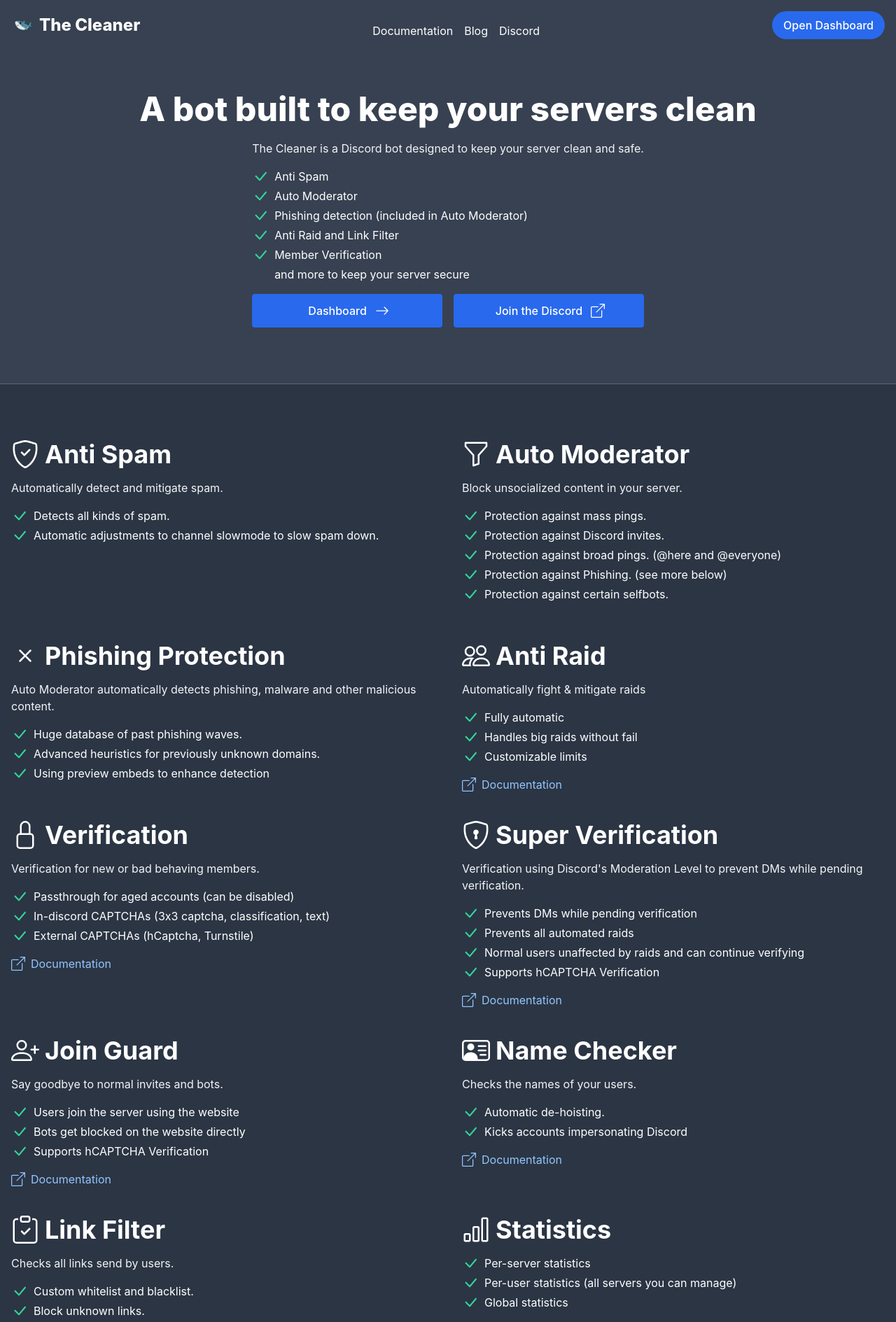
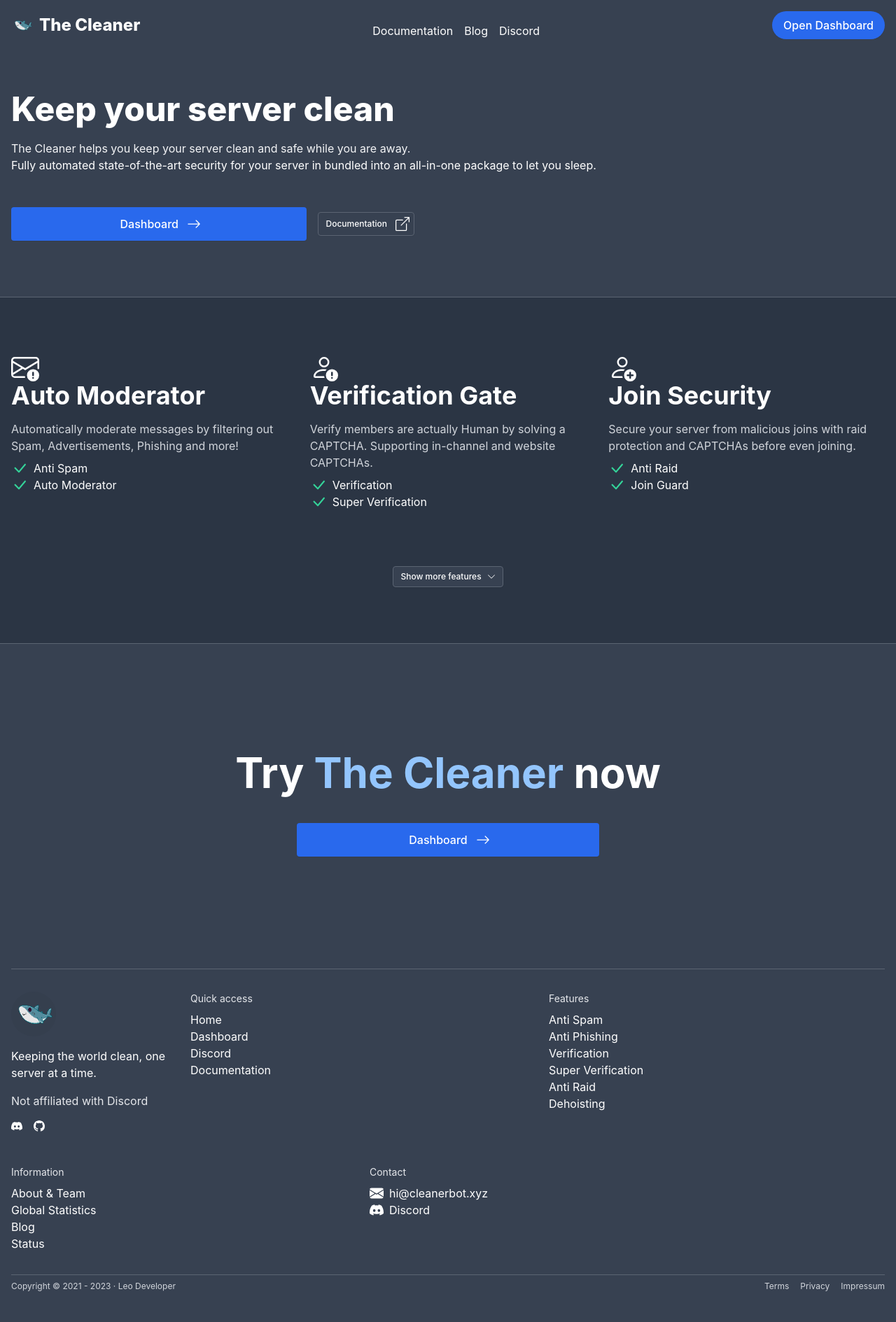
Before and after one commit to cleaner-bot/website, a Next.js app: page / in a window 1280 px wide. Shown: the top 1889 px of the page at 70% size. After the commit the page ends 1854 px from the top, so only its background shows below. Built offline with nearby package versions, Linux system fonts and the light colour scheme.

Commit message:
update homepage

```diff
--- a/components/features.jsx
+++ b/components/features.jsx
@@ -13,6 +13,9 @@ import {
     PersonVcard,
     X,
     ClipboardCheck,
+    EnvelopeExclamation,
+    PersonExclamation,
+    PersonAdd,
 } from "react-bootstrap-icons";
 
 const features = [
@@ -159,24 +162,40 @@ const features = [
     },
 ];
 
-export default function Features() {
+export function Features({ withAos }) {
     return (
         <div className="grid gap-10 lg:grid-cols-2">
             {features.map((feat) => (
+                withAos ? (
                     <div data-aos="fade-up" key={feat.name}>
+                        <Card feature={feat} />
+                    </div>
+                ) : (
+                    <div key={feat.name}>
+                        <Card feature={feat} />
+                    </div>
+                )
+            ))}
+        </div>
+    );
+}
+
+function Card({ feature }) {
+    return (
+        <>
             <h2 className="flex mb-4 text-4xl font-bold leading-10">
-                        {feat.icon && <feat.icon className="w-10 h-10 mr-2" />}
-                        {feat.name}
+                {feature.icon && <feature.icon className="w-10 h-10 mr-2" />}
+                {feature.name}
             </h2>
-                    <div className="text-gray-100">{feat.description}</div>
+            <div className="text-gray-100">{feature.description}</div>
             <div className="my-4 space-y-1">
-                        {feat.points.map((point) => (
+                {feature.points.map((point) => (
                     <Pro key={point}>{point}</Pro>
                 ))}
             </div>
-                    {feat.links && (
+            {feature.links && (
                 <p className="flex flex-wrap gap-4">
-                            {feat.links.map((link) => (
+                    {feature.links.map((link) => (
                         <Link
                             href={link.href}
                             key={link.href}
@@ -188,8 +207,60 @@ export default function Features() {
                     ))}
                 </p>
             )}
+        </>
+    )
+}
+
+const reducedFeatures = [
+    {
+        name: "Auto Moderator",
+        icon: EnvelopeExclamation,
+        description: "Automatically moderate messages by filtering out Spam, Advertisements, Phishing and more!",
+        features: [
+            "Anti Spam",
+            "Auto Moderator",
+        ]
+    },
+    {
+        name: "Verification Gate",
+        icon: PersonExclamation,
+        description: "Verify members are actually Human by solving a CAPTCHA. Supporting in-channel and website CAPTCHAs.",
+        features: [
+            "Verification",
+            "Super Verification",
+        ]
+    },
+    {
+        name: "Join Security",
+        icon: PersonAdd,
+        description: "Secure your server from malicious joins with raid protection and CAPTCHAs before even joining.",
+        features: [
+            "Anti Raid",
+            "Join Guard",
+        ]
+    }
+]
+export function ReducedFeatures() {
+    return (
+        <div className="grid gap-8 md:grid-cols-3">
+            {reducedFeatures.map(feature => (
+                <div key={feature.name} data-aos="fade-up">
+                    {feature.icon && <feature.icon className="w-10 h-10 mr-2" />}
+                    <h2 className="flex mb-4 text-4xl font-bold leading-10">
+                        {feature.name}
+                    </h2>
+                    <p className="text-gray-300">
+                        {feature.description}
+                    </p>
+                    <ul className="mt-2">
+                        {feature.features.map(feat => (
+                            <li key={feat}>
+                                <Pro>{feat}</Pro>
+                            </li>
+                        ))}
+                    </ul>
                 </div>
             ))}
         </div>
-    );
+    )
 }
--- a/components/footer.jsx
+++ b/components/footer.jsx
@@ -1,11 +1,14 @@
 import clsx from "clsx";
 import Link from "next/link";
 import Image from "next/image";
+import { ExternalLink } from "./buttons";
+import { Discord, Envelope, EnvelopeFill, Github } from "react-bootstrap-icons";
 
 const footer = [
     {
         name: "Quick access",
         links: [
+            { name: "Home", href: "/" },
             { name: "Dashboard", href: "/dash/" },
             { name: "Discord", href: "/discord" },
             { name: "Documentation", href: "https://docs.cleanerbot.xyz/" },
@@ -52,9 +55,103 @@ const footer = [
             { name: "Status", href: "https://cleaner.instatus.com/" },
         ],
     },
+    {
+        name: "Contact",
+        links: [
+            { name: "hi@cleanerbot.xyz", href: "mailto:hi@cleanerbot.xyz", icon: EnvelopeFill },
+            { name: "Discord", href: "/discord", icon: Discord },
+        ]
+    }
 ];
 
+const legal = [
+    { name: "Terms", href: "https://docs.cleanerbot.xyz/legal/terms/" },
+    { name: "Privacy", href: "https://docs.cleanerbot.xyz/legal/privacy/" },
+    { name: "Impressum", href: "https://docs.cleanerbot.xyz/legal/impressum/" },
+]
+
+const social = [
+    { icon: Discord, href: "/discord" },
+    { icon: Github, href: "https://github.com/cleaner-bot" }
+]
+
 export default function Footer() {
+    return (
+        <div className="grid grid-cols-2 gap-8 md:grid-cols-4 lg:grid-cols-5">
+            <div className="col-span-2 md:col-span-4 lg:col-span-1">
+                <Link
+                    href="/"
+                    className="block w-16 h-16 col-span-2 rounded-full bg-gray-710 hover:bg-gray-650 --anim"
+                >
+                    <Image
+                        src="/img/avatar@96x96.png"
+                        alt="The Cleaner Logo"
+                        width={96}
+                        height={96}
+                    />
+                </Link>
+                <p className="my-4">
+                    Keeping the world clean, one server at a time.
+                </p>
+                <p className="mt-2 text-gray-200">
+                    Not affiliated with Discord
+                </p>
+                <div className="flex gap-4 my-4">
+                    {social.map(link => (
+                        <Link href={link.href} key={link.href}>
+                            <link.icon className="w-4 h-4" />
+                        </Link>
+                    ))}
+                </div>
+            </div>
+            {footer.map(section => (
+                <div key={section.name} className="col-span-2 sm:col-span-2">
+                    <p className="mb-2 text-sm text-gray-200">
+                        {section.name}
+                    </p>
+                    <div className="flex flex-col">
+                        {section.links.map((link) => (
+                            <Link
+                                href={link.href}
+                                className="flex items-center gap-2 hover:underline "
+                                key={link.href}
+                            >
+                                {link.icon && <link.icon className="w-5 h-5" />}
+                                {link.name}
+                            </Link>
+                        ))}
+                    </div>
+                </div>
+            ))}
+
+            <div className="flex flex-wrap justify-between col-span-2 py-2 text-xs text-gray-300 border-t gap-x-8 gap-y-2 md:col-span-4 border-gray-550 lg:col-span-5">
+                <p className="text-xs text-gray-300">
+                    Copyright &copy; 2021 - 2023
+                    &middot;{" "}
+                    <Link
+                        href="https://github.com/le0developer"
+                        className="hover:underline"
+                    >
+                        Leo Developer
+                    </Link>
+                </p>
+                <div className="flex gap-4">
+                    {legal.map(link => (
+                        <Link
+                            href={link.href}
+                            key={link.href}
+                            className="hover:underline"
+                        >
+                            {link.name}
+                        </Link>
+                    ))}
+                </div>
+            </div>
+        </div>
+    )
+}
+
+function Footer2() {
     return (
         <div className="items-baseline justify-center gap-12 lg:flex">
             <div className="col-span-2 pb-12 text-center sm:col-span-3 lg:col-span-1">
--- a/pages/index.jsx
+++ b/pages/index.jsx
@@ -1,15 +1,15 @@
 import AOS from "aos";
 import "aos/dist/aos.css";
 
-import { useEffect } from "react";
+import { useEffect, useState } from "react";
 import Link from "next/link";
 import Image from "next/image";
 
 import MetaTags from "@/components/metatags.jsx";
-import { Pro } from "@/components/featurelist.jsx";
 import { InternalLink, ExternalLink } from "@/components/buttons.jsx";
 import Footer from "@/components/footer.jsx";
-import Features from "@/components/features.jsx";
+import { Features, ReducedFeatures } from "@/components/features.jsx";
+import { ChevronDown, ChevronUp } from "react-bootstrap-icons";
 
 const headerLinks = [
     { name: "Documentation", href: "https://docs.cleanerbot.xyz/" },
@@ -28,6 +28,25 @@ export default function Home() {
                 description="A bot built for keeping servers clean. Start protecting your server with The Cleaner now!"
             />
             <div className="--container">
+                <Header />
+                <Hero />
+            </div>
+            <div className="py-20 mt-20 border-t border-b bg-gray-750 border-gray-550">
+                <div className="--container">
+                    <FeatureSection />
+                </div>
+            </div>
+            <CTA />
+            <div className="--container">
+                <div className="pb-8 border-t border-gray-550" />
+                <Footer />
+            </div>
+        </>
+    );
+}
+
+function Header() {
+    return (
         <div className="flex flex-wrap items-end justify-center h-10 gap-4 mt-4 overflow-hidden sm:justify-between gap-y-10">
             <h1 className="flex items-center justify-center h-full text-2xl font-extrabold hover:underline decoration-indigo-550 decoration-4 underline-offset-2">
                 <Image
@@ -57,47 +76,68 @@ export default function Home() {
                 Open Dashboard
             </Link>
         </div>
-                <h2 className="mt-20 text-5xl font-extrabold leading-10 text-center">
-                    A bot built to keep your servers clean
+    )
+}
+
+function Hero() {
+    return (
+        <>
+            <h2 className="mt-20 text-5xl font-extrabold leading-10 text-center md:text-left">
+                Keep your server clean
             </h2>
-                <div className="mx-auto md:w-max">
             <p className="mt-6 text-gray-100">
-                        The Cleaner is a Discord bot designed to keep your
-                        server clean and safe.
+                The Cleaner helps you keep your server clean and safe while
+                you are away.
             </p>
-                    <div className="mx-auto my-4 space-y-1">
-                        <Pro>Anti Spam</Pro>
-                        <Pro>Auto Moderator</Pro>
-                        <Pro>
-                            Phishing detection (included in Auto Moderator)
-                        </Pro>
-                        <Pro>Anti Raid and Link Filter</Pro>
-                        <Pro>Member Verification</Pro>
-                        <p className="ml-8">
-                            and more to keep your server secure
+            <p>
+                Fully automated state-of-the-art security for your server in
+                bundled into an all-in-one package to let you sleep.
             </p>
-                    </div>
-                    <div className="flex flex-col gap-4 md:flex-row">
+            <div className="flex items-center justify-center w-full gap-4 mt-12 md:w-1/2 md:max-w-xl">
                 <InternalLink
                     href="/dash"
-                            className="w-full md:max-w-96"
+                    className="w-full"
                 >
                     Dashboard
                 </InternalLink>
                 <ExternalLink
-                            href="/discord"
-                            className="w-full md:max-w-96"
+                    href="https://docs.cleanerbot.xyz"
+                    color="--btn-neutral"
+                    style="--btn-0"
+                    className="!hidden md:!flex"
                 >
-                            Join the Discord
+                    Documentation
                 </ExternalLink>
             </div>
+        </>
+    )
+}
+
+function FeatureSection() {
+    const [showMore, setShowMore] = useState(false);
+    return (
+        <>
+            <ReducedFeatures withAos={true} />
+            <button
+                className="mx-auto mt-20 --btn --btn-0 --btn-neutral"
+                onClick={() => {
+                    setShowMore(!showMore);
+                }}
+            >
+                Show {showMore ? "less" : "more"} features
+                {showMore ? <ChevronUp className="ml-2" /> : <ChevronDown className="ml-2" />}
+            </button>
+            {showMore && (
+                <div className="mt-20">
+                    <Features withAos={true} />
                 </div>
-            </div>
-            <div className="py-20 mt-20 border-t border-b bg-gray-750 border-gray-550">
-                <div className="--container">
-                    <Features />
-                </div>
-            </div>
+            )}
+        </>
+    )
+}
+
+function CTA() {
+    return (
         <div className="my-40 --container" data-aos="fade-up">
             <h2 className="text-6xl font-bold leading-[3rem] text-center max-w-[30rem] lg:max-w-none mx-auto">
                 Try <span className="text-blue-300">The Cleaner</span> now
@@ -109,10 +149,5 @@ export default function Home() {
                 Dashboard
             </InternalLink>
         </div>
-            <div className="--container">
-                <div className="pb-8 border-t border-gray-550" />
-                <Footer />
-            </div>
-        </>
-    );
+    )
 }
```
Lines whose indentation alone changed are shown as unchanged.
